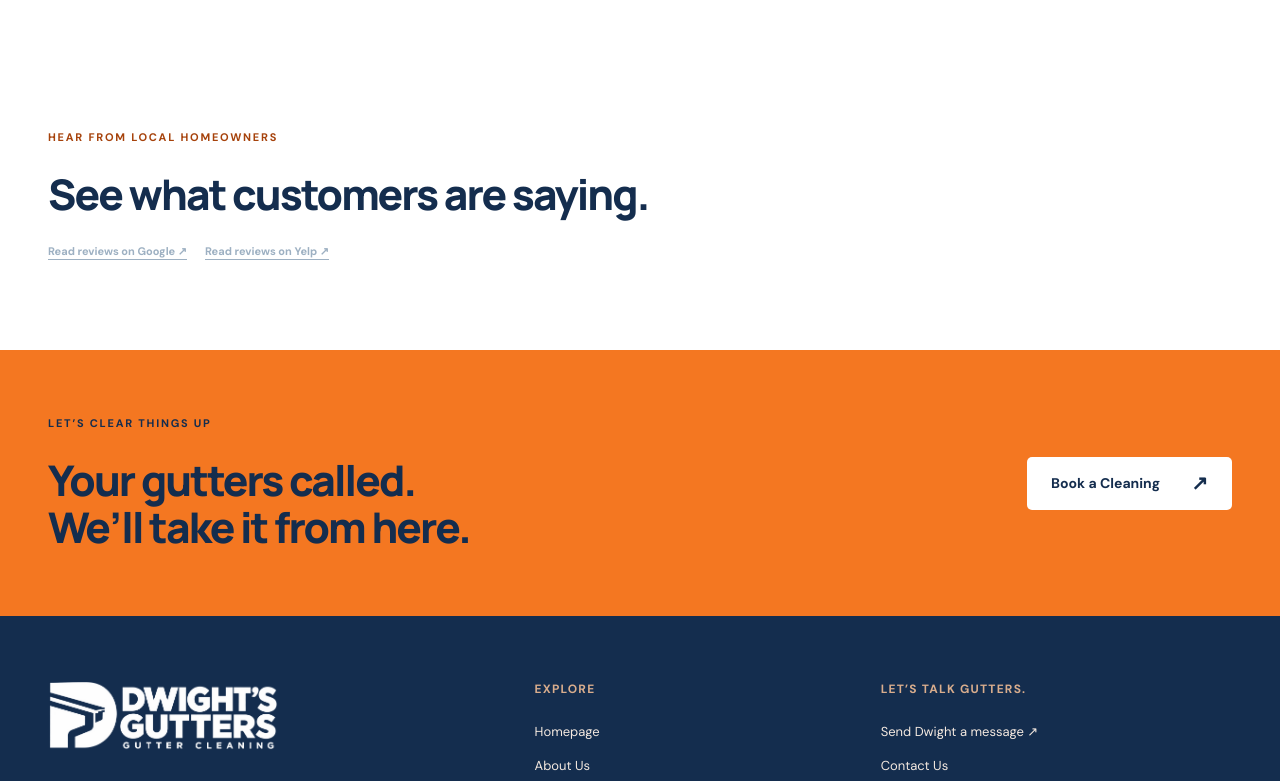
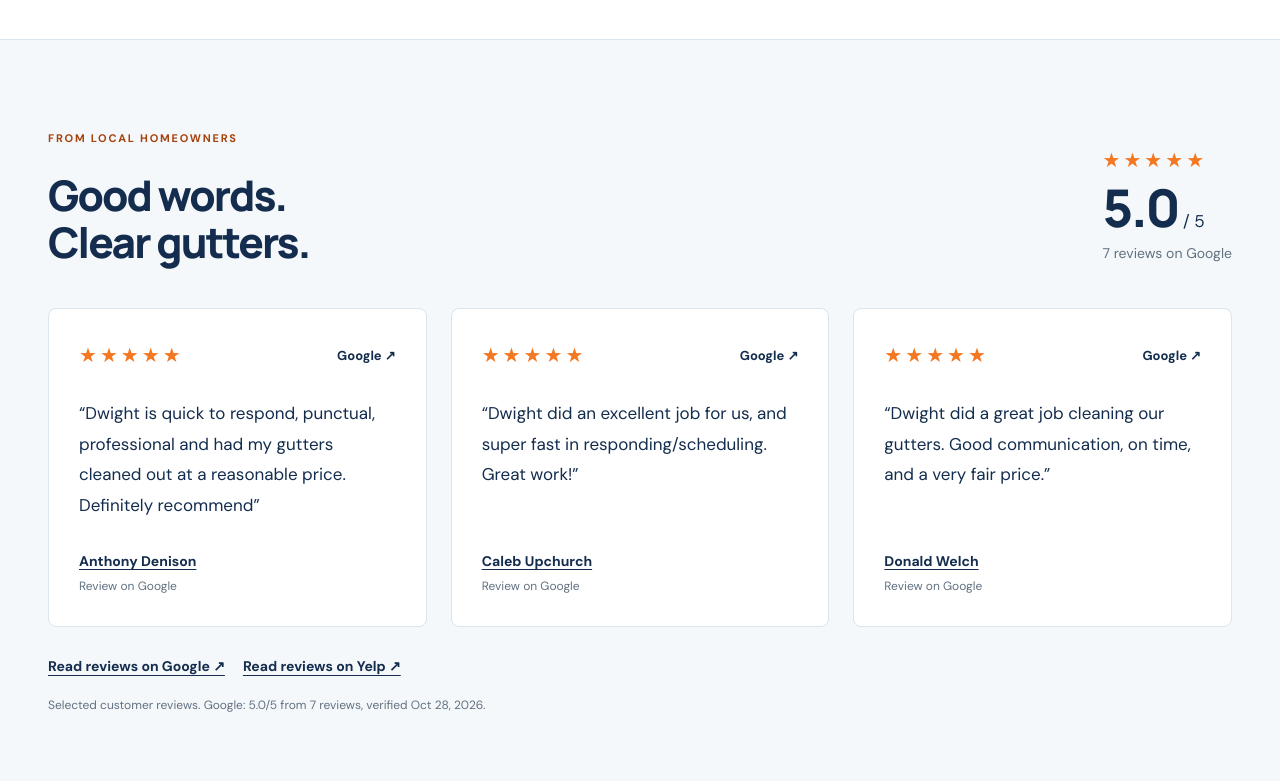
Before and after one commit to RyShoe8/dwightsgutters, a Next.js app: page / in a window 1280 px wide. Shown: the part 2780-3561 px from the top of the page. Built offline with nearby package versions, Linux system fonts and the light colour scheme; no server answers; the database is empty.

Commit message:
Display verified Google reviews with backend snapshot support

```diff
--- a/app/api/[...path]/route.js
+++ b/app/api/[...path]/route.js
@@ -1,4 +1,6 @@
 import { saveInquiry, listContacts } from '../../../lib/inquiries.mjs';
+import { getReviews, saveReviews } from '../../../lib/reviews.mjs';
+import { initialReviews } from '../../../lib/reviewSnapshot.mjs';
 import { cookies } from 'next/headers';
 import { randomUUID } from 'node:crypto';
 import { DateTime } from 'luxon';
@@ -26,6 +28,11 @@ async function handler(request, context) {
   try {
     const { path } = await context.params; const route = path.join('/'); const method = request.method;
     const url = new URL(request.url);
+    if (route === 'reviews' && method === 'GET') {
+      // The verified launch snapshot keeps testimonials visible during a DB outage.
+      try { return json(await getReviews()); }
+      catch { return json(initialReviews); }
+    }
     if (route === 'cron/email' && ['GET', 'POST'].includes(method)) {
       if (!safeEqual(request.headers.get('authorization'), process.env.CRON_SECRET ? `Bearer ${process.env.CRON_SECRET}` : '')) fail(401, 'Unauthorized');
       await ensureInitialized();
@@ -80,6 +87,8 @@ async function handler(request, context) {
     if (path[0] !== 'admin') fail(404, 'Not found.');
     const actor = await requireAdmin((await cookies()).get(cookieName)?.value);
     const { db } = await database();
+    if (route === 'admin/reviews' && method === 'GET') return json(await getReviews());
+    if (route === 'admin/reviews' && method === 'PUT') return json(await saveReviews(await body(request), actor));
     if (route === 'admin/config' && method === 'GET') return json({ actor, services: await db.collection('services').find().toArray(), schedule: await db.collection('settings').findOne({ _id: 'schedule' }), coverage: await db.collection('settings').findOne({ _id: 'coverage' }), emailReady: emailReady() });
     if (route === 'admin/coverage' && method === 'PUT') { await saveCoverage(await body(request), actor); return json({ ok: true }); }
     if (route === 'admin/bookings' && method === 'GET') {
--- /dev/null
+++ b/components/Reviews.jsx
@@ -0,0 +1,28 @@
+'use client';
+import { useEffect, useState } from 'react';
+import { initialReviews, reviewSources } from '../lib/reviewSnapshot.mjs';
+import ProfileLinks from './ProfileLinks';
+
+export default function Reviews() {
+  const [snapshot, setSnapshot] = useState(initialReviews);
+  useEffect(() => {
+    const controller = new AbortController();
+    fetch('/api/reviews/', { signal: controller.signal }).then(async response => {
+      if (response.ok) setSnapshot(await response.json());
+    }).catch(() => {});
+    return () => controller.abort();
+  }, []);
+  const count = snapshot.sources.reduce((sum, source) => sum + source.count, 0);
+  const rating = count ? snapshot.sources.reduce((sum, source) => sum + source.rating * source.count, 0) / count : null;
+  return <section className="section reviews-section" aria-labelledby="reviews-title"><div className="container">
+    <div className="section-heading"><div><p className="eyebrow">FROM LOCAL HOMEOWNERS</p><h2 id="reviews-title">Good words.<br/>Clear gutters.</h2></div>
+      {rating !== null && <div className="review-summary"><span className="review-stars" aria-hidden="true">{'★'.repeat(Math.round(rating))}{'☆'.repeat(5 - Math.round(rating))}</span><p><strong>{rating.toFixed(1)}</strong> / 5</p><span>{count} {snapshot.sources.length > 1 ? 'reviews across Google and Yelp · approximate combined rating' : `reviews on ${reviewSources[snapshot.sources[0].id].name}`}</span></div>}
+    </div>
+    <div className="review-cards">{snapshot.sources.flatMap(source => source.reviews.map(review => <figure className="review-card" key={`${source.id}:${review.id}`}>
+      <div className="review-card-top"><span className="review-stars" aria-label={`${review.rating} out of 5 stars`}>{'★'.repeat(review.rating)}<span aria-hidden="true">{'☆'.repeat(5 - review.rating)}</span></span><a href={reviewSources[source.id].url} target="_blank" rel="noopener noreferrer">{reviewSources[source.id].name} ↗</a></div>
+      <blockquote><p>“{review.text}”</p></blockquote>
+      <figcaption><a href={review.authorUrl} target="_blank" rel="noopener noreferrer">{review.author}</a><span>Review on {reviewSources[source.id].name}</span></figcaption>
+    </figure>))}</div>
+    <div className="review-section-footer"><ProfileLinks/><p className="fine">Selected customer reviews. {snapshot.sources.map(source => `${reviewSources[source.id].name}: ${source.rating.toFixed(1)}/5 from ${source.count} reviews, verified ${new Date(`${source.verifiedAt}T12:00:00Z`).toLocaleDateString('en-US', { timeZone: 'UTC', month: 'short', day: 'numeric', year: 'numeric' })}.`).join(' ')}</p></div>
+  </div></section>;
+}
--- /dev/null
+++ b/lib/reviewSnapshot.mjs
@@ -0,0 +1,16 @@
+// Verified in Dwight's Google review panel on 2026-10-28.
+// These are selected reviews, not a complete archive. Keep source totals separate.
+export const initialReviews = {
+  sources: [{
+    id: 'google', rating: 5, count: 7, verifiedAt: '2026-10-28',
+    reviews: [
+      { id: '112619937465666784158', author: 'Anthony Denison', authorUrl: 'https://www.google.com/maps/contrib/112619937465666784158/reviews', rating: 5, text: 'Dwight is quick to respond, punctual, professional and had my gutters cleaned out at a reasonable price. Definitely recommend' },
+      { id: '104135140174870537238', author: 'Caleb Upchurch', authorUrl: 'https://www.google.com/maps/contrib/104135140174870537238/reviews', rating: 5, text: 'Dwight did an excellent job for us, and super fast in responding/scheduling. Great work!' },
+      { id: '108873034951368788056', author: 'Donald Welch', authorUrl: 'https://www.google.com/maps/contrib/108873034951368788056/reviews', rating: 5, text: 'Dwight did a great job cleaning our gutters. Good communication, on time, and a very fair price.' },
+    ],
+  }],
+};
+export const reviewSources = {
+  google: { name: 'Google', url: 'https://share.google/lUWf6Nr0oXle8ruty' },
+  yelp: { name: 'Yelp', url: 'https://www.yelp.com/biz/dwights-gutter-cleaning-service-round-rock' },
+};
--- /dev/null
+++ b/lib/reviews.mjs
@@ -0,0 +1,38 @@
+import { z } from 'zod';
+import { database } from './db.mjs';
+import { initialReviews } from './reviewSnapshot.mjs';
+
+const review = z.object({
+  id: z.string().min(1).max(200), author: z.string().trim().min(1).max(160),
+  authorUrl: z.string().url().refine(value => {
+    const url = new URL(value);
+    return url.protocol === 'https:' && !url.username && !url.password &&
+      (url.hostname === 'www.google.com' && url.pathname.startsWith('/maps/contrib/') || url.hostname === 'www.yelp.com' && url.pathname === '/user_details');
+  }),
+  rating: z.number().int().min(1).max(5), text: z.string().trim().min(1).max(5000),
+});
+export const reviewSnapshotSchema = z.object({ sources: z.array(z.object({
+  id: z.enum(['google', 'yelp']), rating: z.number().min(1).max(5), count: z.number().int().min(1).max(1000000),
+  verifiedAt: z.string().date().refine(value => value <= new Date().toISOString().slice(0, 10), 'Verification date cannot be in the future.'),
+  reviews: z.array(review).max(20),
+}).superRefine((source, ctx) => {
+  if (source.reviews.length > source.count || new Set(source.reviews.map(r => r.id)).size !== source.reviews.length) ctx.addIssue({ code: 'custom', message: 'Review IDs must be unique and the source total must cover the displayed reviews.' });
+})).max(2).refine(sources => new Set(sources.map(s => s.id)).size === sources.length, 'Sources must be unique.') });
+
+export async function getReviews() {
+  const { db } = await database();
+  const stored = await db.collection('settings').findOne({ _id: 'reviews' });
+  return reviewSnapshotSchema.parse(stored?.snapshot || initialReviews);
+}
+export async function saveReviews(input, actor) {
+  const snapshot = reviewSnapshotSchema.parse(input);
+  const { db } = await database();
+  await db.collection('settings').updateOne({ _id: 'reviews' }, { $set: { snapshot, updatedAt: new Date(), updatedBy: actor } }, { upsert: true });
+  return snapshot;
+}
+// Platform averages are already rounded; the result is an approximation, not a
+// recomputation from the selected testimonials.
+export function combinedRating(sources) {
+  const count = sources.reduce((sum, source) => sum + source.count, 0);
+  return count ? { count, rating: sources.reduce((sum, source) => sum + source.rating * source.count, 0) / count } : null;
+}
```
Also changed, not shown: app/page.jsx (+2 -2 lines), app/globals.css, lib/db.mjs, 3 other files (tests, documents, lock files or other folders).
